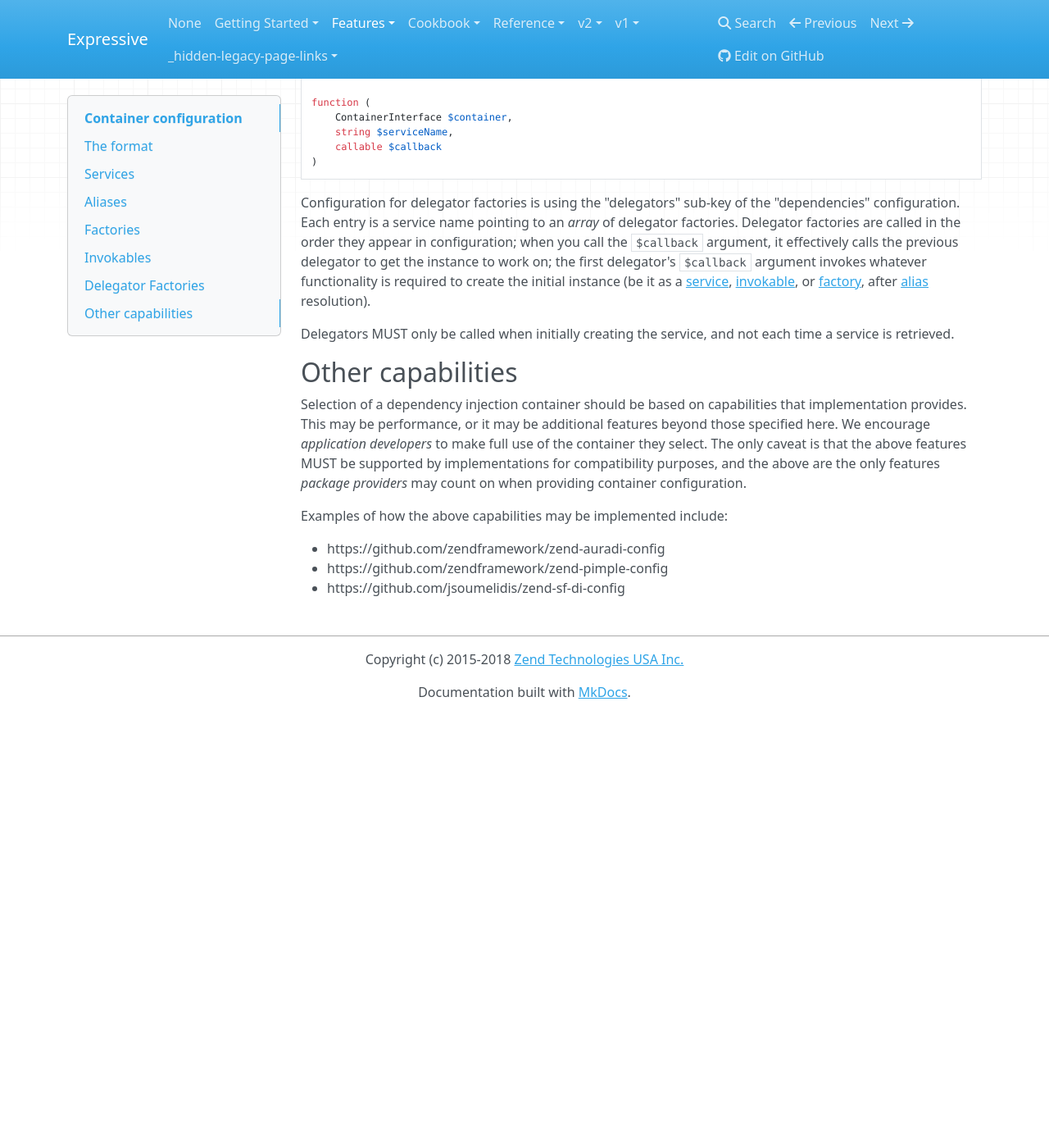
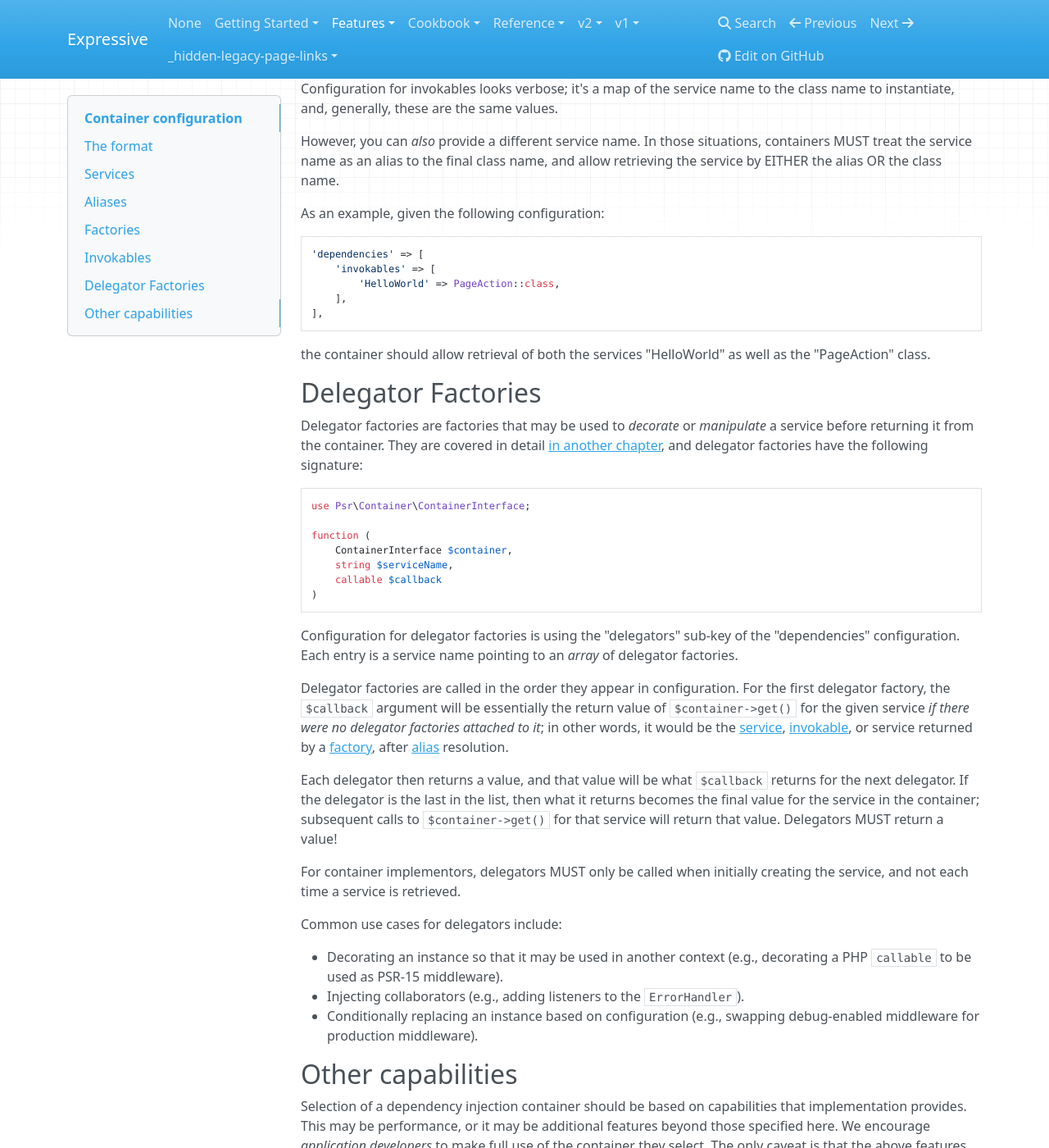
Before and after one commit to zendframework/zend-expressive, an MkDocs documentation site: the page built from docs/book/v3/features/container/config.md, in a window 1280 px wide and 1400 px high, scrolled down 3210 px. Shown: the whole window at 82% size. Built offline with MkDocs 1.6.1, drawn with Linux system fonts in a browser that asks for light colours; nearby versions of some CDN libraries; old or Windows-style settings are respelled for this version of MkDocs; before the commit the page ends 4082 px from its top, so only the background shows below that; some of the changed text lies outside the part shown.

Commit message:
Address feedback on document
- `s/container/factory/` in factory narrative.
- Use an invokable class for factory example.
- Clarify what aliases may reference.
- Clarify what may be used as a factory.
- Provide a full configuration example.
- Clarify how delegators work.

````diff
--- a/docs/book/v3/features/container/config.md
+++ b/docs/book/v3/features/container/config.md
@@ -28,18 +28,27 @@
     'dependencies' => [
         'services' => [
             // name => instance pairs
+            'config' => $config,
         ],
         'aliases' => [
             // alias => target pairs
+            'page-handler' => SomePageHandler::class,
         ],
         'factories' => [
             // service => factory pairs
+            SomePageHandler::class => SomePageHandlerFactory::class,
         ],
         'invokables' => [
             // service => instantiable class pairs
+            SomeInstantiableClass::class => SomeInstantiableClass::class,
+            'an-alias-for' => SomeInstantiableClass::class,
         ],
         'delegators' => [
-            // service => array of delegator factories
+            // service => array of delegator factory pairs
+            SomeInstantiableClass::class => [
+                InjectListenersDelegator::class,
+                InjectLoggerDelegator::class,
+            ],
         ],
     ],
 ];
@@ -69,20 +78,35 @@
 is requested, the container should resolve that to the service
 `Zend\Expressive\Handler\NotFoundHandler` and return that instead.
 
+Aliases may reference any other service defined in the container. These include
+services defined under the keys:
+
+- `services`
+- `factories`
+- `invokables`
+- or even other `aliases`
+
 When returning an aliased service, the container MUST return the same instance
-as if the target service were retrieved.
-
-Aliases may reference other aliases, as well. In such cases, the above rules
-apply to the final resolved service, and not any intermediary aliases.
+as if the target service were retrieved. When aliases may reference other
+aliases, the rule applies to the final resolved service, and not any
+intermediary aliases.
 
 ## Factories
 
 _Factories_ map a service name to the factory capable of producing the instance.
 
-A _factory_ is any PHP callable capable of producing the instance. They may also
-be the _class name_ of a directly instantiable class (no constructor arguments)
-that defines `__invoke()`. Generally, this latter convention is used, as class
-names are serializable, while closures are not.
+A _factory_ is any PHP callable capable of producing the instance:
+
+- Function names
+- Closures
+- Class instances that define the method `__invoke()`
+- Callable references to static methods
+- Array callables referencing static or instance methods
+
+They may also be the _class name_ of a directly instantiable class (no
+constructor arguments) that defines `__invoke()`. Generally, this latter
+convention is used, as class names are serializable, while closures, objects,
+and array callables often are not.
 
 Factories are guaranteed to receive the PSR-11 container as an argument,
 allowing you to pull other services from the container as necessary to fulfill
@@ -90,17 +114,20 @@
 SHOULD pass the service name requested as the second argument; factories can
 determine whether that argument is necessary.
 
-A typical container will generally ignore the second argument:
+A typical factory will generally ignore the second argument:
 
 ```php
 use Psr\Container\ContainerInterface;
 use Zend\Expressive\Template\TemplateRendererInterface;
 
-function (ContainerInterface $container)
+class SomePageHandlerFactory
 {
-    return new SomePageHandler(
-        $container->get(TemplateRendererInterface::class)
-    );
+    public function __invoke(ContainerInterface $container)
+    {
+        return new SomePageHandler(
+            $container->get(TemplateRendererInterface::class)
+        );
+    }
 }
 ```
 
@@ -185,16 +212,31 @@
 
 Configuration for delegator factories is using the "delegators" sub-key of the
 "dependencies" configuration. Each entry is a service name pointing to an
-_array_ of delegator factories. Delegator factories are called in the order they
-appear in configuration; when you call the `$callback` argument, it effectively
-calls the previous delegator to get the instance to work on; the first
-delegator's `$callback` argument invokes whatever functionality is required to
-create the initial instance (be it as a [service](#services),
-[invokable](#invokables), or [factory](#factories), after [alias](#aliases)
-resolution).
+_array_ of delegator factories.
 
-Delegators MUST only be called when initially creating the service, and not
-each time a service is retrieved.
+Delegator factories are called in the order they appear in configuration. For
+the first delegator factory, the `$callback` argument will be essentially the
+return value of `$container->get()` for the given service _if there were no
+delegator factories attached to it_; in other words, it would be the
+[service](#services), [invokable](#invokables), or service returned by a
+[factory](#factories), after [alias](#aliases) resolution.
+
+Each delegator then returns a value, and that value will be what `$callback`
+returns for the next delegator. If the delegator is the last in the list, then
+what it returns becomes the final value for the service in the container;
+subsequent calls to `$container->get()` for that service will return that value.
+Delegators MUST return a value!
+
+For container implementors, delegators MUST only be called when initially
+creating the service, and not each time a service is retrieved.
+
+Common use cases for delegators include:
+
+- Decorating an instance so that it may be used in another context (e.g.,
+  decorating a PHP `callable` to be used as PSR-15 middleware).
+- Injecting collaborators (e.g., adding listeners to the `ErrorHandler`).
+- Conditionally replacing an instance based on configuration (e.g., swapping
+  debug-enabled middleware for production middleware).
 
 ## Other capabilities
 
````
